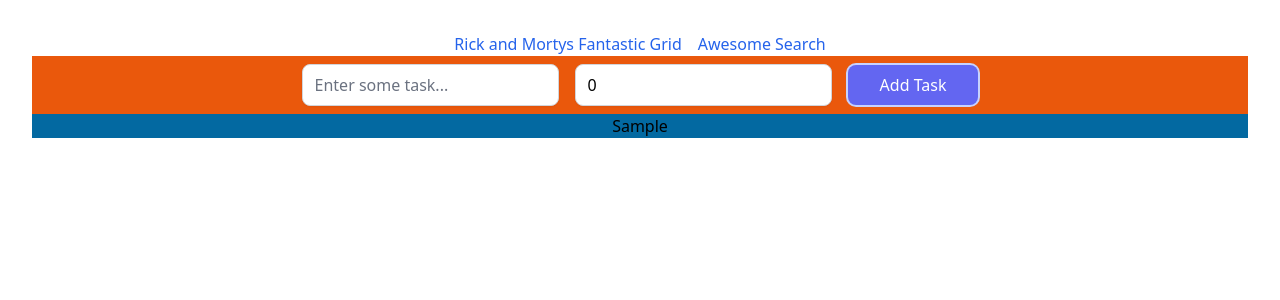
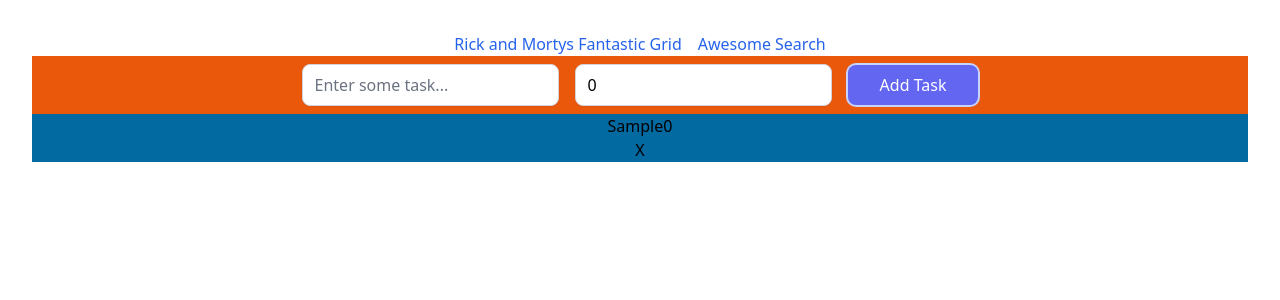
Before and after one commit to hgiudatto/ViteReactTSTodoList, a React (Vite) app: page /todo in a window 1280 px wide. Both pictures are taken after typing "Sample" into the empty fields and a click on the button "Add Task". Shown: the top 300 px of the page. Built offline with nearby package versions, Linux system fonts and the light colour scheme; a web font is replaced by a local one.

Commit message:
Add Todo

```diff
--- a/src/components/Todo.tsx
+++ b/src/components/Todo.tsx
@@ -20,11 +20,19 @@ const Todo = (props: Props) => {
   };
 
   const addTask = (): void => {
-    const newTask = { taskName: task, deadLine: deadLine };
+    const newTask = { taskName: task, deadline: deadLine };
     setTodoList([...todoList, newTask]);
     console.log(todoList);
     setTask("");
     setDeadLine(0);
+  };
+
+  const completeTask = (taskName2Del: string): void => {
+    setTodoList(
+      todoList.filter((task) => {
+        return task.taskName !== taskName2Del;
+      })
+    );
   };
 
   return (
@@ -56,7 +64,13 @@ const Todo = (props: Props) => {
       </div>
       <div className="md:container md:mx-auto bg-sky-700">
         {todoList.map((task: Task, key: number) => {
-          return <TodoTask key={key} task={task} />;
+          return (
+            <TodoTask
+              key={key}
+              task={task}
+              completeTask={completeTask}
+            />
+          );
         })}
       </div>
     </>
--- a/src/components/TodoTask.tsx
+++ b/src/components/TodoTask.tsx
@@ -3,13 +3,24 @@ import { Task } from "../types/types";
 
 type Props = {
   task: Task;
+  completeTask(taskName2Del: string): void;
 };
 
-const TodoTask = ({ task }: Props) => {
+const TodoTask = ({ task, completeTask }: Props) => {
   return (
-    <div>
-      {task.taskName} {task.deadline}
-    </div>
+    <>
+      <div className="md:container md:mx-auto bg-sky-700">
+        <span>{task.taskName}</span>
+        <span>{task.deadline}</span>
+      </div>
+      <button
+        onClick={() => {
+          completeTask(task.taskName);
+        }}
+      >
+        X
+      </button>
+    </>
   );
 };
 
```
Also changed, not shown: src/controllers/users.ts (line endings or trailing spaces).
